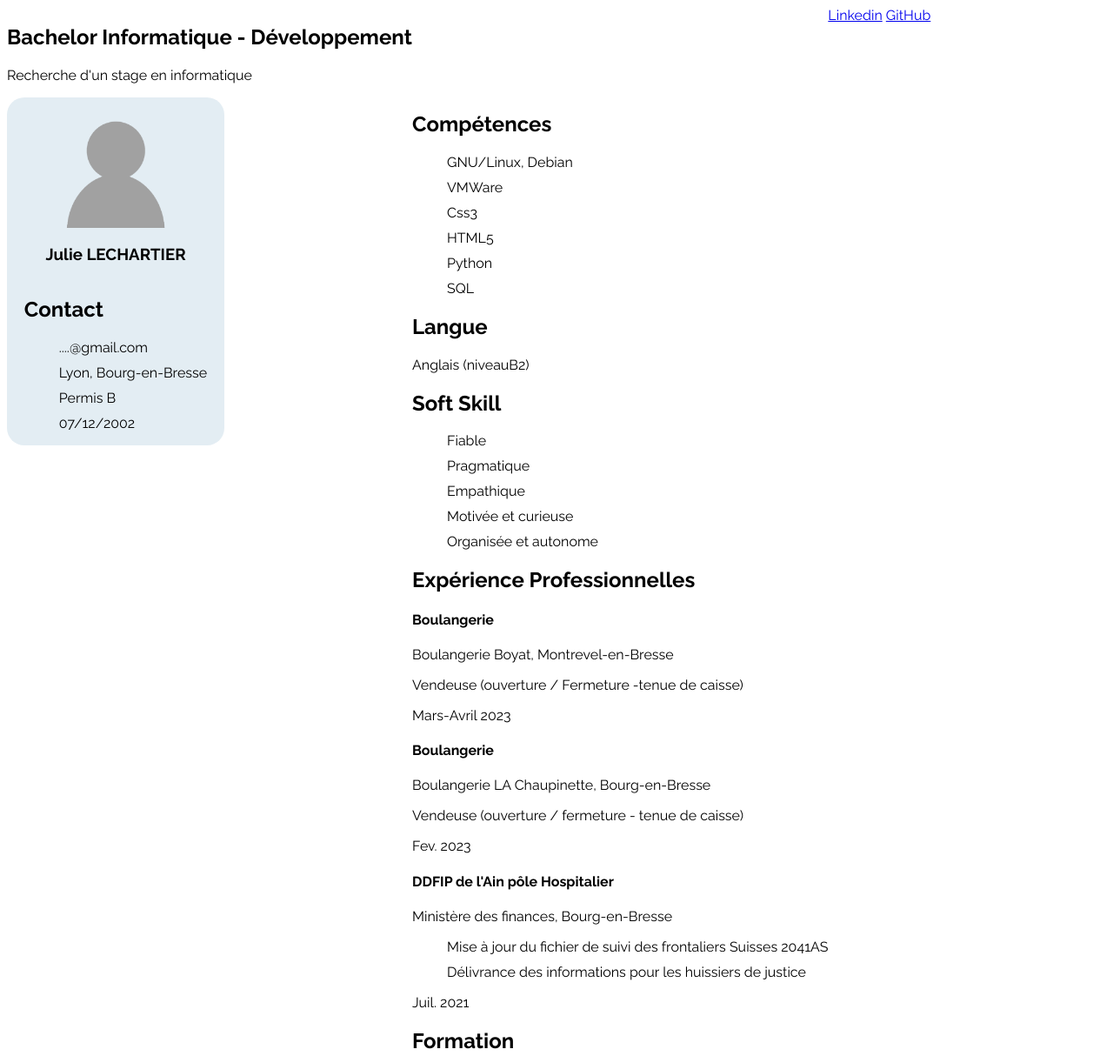
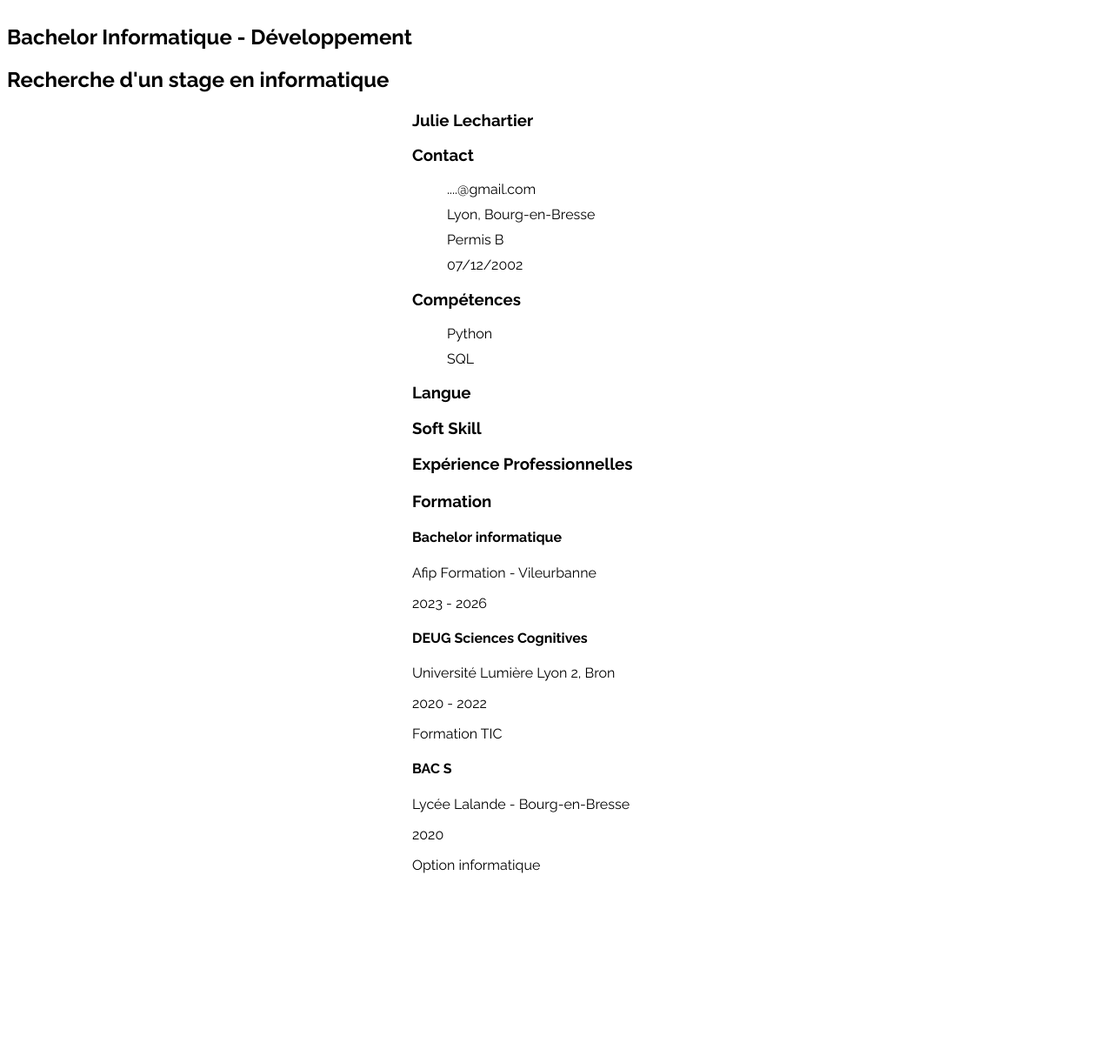
Before and after one commit to Julie-Lechartier/CV-dynamic, a plain HTML site: page index.html in a window 1280 px wide. Shown: the top 1214 px of the page at 87% size. After the commit the page ends 1028 px from the top, so only its background shows below. Drawn offline with Linux system fonts and the light colour scheme.

Commit message:
ajout ID javascript sur HTML

```diff
--- a/dynamic.js
+++ b/dynamic.js
@@ -96,17 +96,6 @@ class periode1{
     }
 }
 
-const us1TitrePro1 = new titrePro1()
-const us1Entreprise1 = new entreprise1()
-const us1Lieu1 = new lieu1()
-const us1Poste1 = new poste1()
-const us1Periode1 = new periode1()
-
-document.getElementById("titrePro1").innerHTML = us1TitrePro1
-document.getElementById("entreprise1").innerHTML = us1Entreprise1
-document.getElementById("lieu1").innerHTML = us1Lieu1
-document.getElementById("poste1").innerHTML = us1Poste1
-document.getElementById("periode1").innerHTML = us1Periode1
 
 // travail 2
 
@@ -138,17 +127,6 @@ class periode2{
     }
 }
 
-const us1TitrePro2 = new titrePro2()
-const us1Entreprise2 = new entreprise2()
-const us1Lieu2 = new lieu2()
-const us1Poste2 = new poste2()
-const us1Periode2 = new periode2()
-
-document.getElementById("titrePro2").innerHTML = us1TitrePro2
-document.getElementById("entreprise2").innerHTML = us1Entreprise2
-document.getElementById("lieu2").innerHTML = us1Lieu2
-document.getElementById("poste2").innerHTML = us1Poste2
-document.getElementById("periode2").innerHTML = us1Periode2
 
 //travail 3
 class titrePro3{
@@ -179,17 +157,6 @@ class periode3{
     }
 }
 
-const us1TitrePro3 = new titrePro3()
-const us1Entreprise3 = new entreprise3()
-const us1Lieu3 = new lieu3()
-const us1Poste3 = new poste3()
-const us1Periode3 = new periode3()
-
-document.getElementById("titrePro3").innerHTML = us1TitrePro3
-document.getElementById("entreprise3").innerHTML = us1Entreprise3
-document.getElementById("lieu3").innerHTML = us1Lieu3
-document.getElementById("poste3").innerHTML = us1Poste3
-document.getElementById("periode3").innerHTML = us1Periode3
 // Utilisateur 1
 
 const us1Compt1 = new Compt1 ()
@@ -202,7 +169,21 @@ const us1Ss1 = new Ss1()
 const us1Ss2 = new Ss2()
 const us1Ss3 = new Ss3()
 const us1Ss4 = new Ss4()
-
+const us1TitrePro1 = new titrePro1()
+const us1Entreprise1 = new entreprise1()
+const us1Lieu1 = new lieu1()
+const us1Poste1 = new poste1()
+const us1Periode1 = new periode1()
+const us1TitrePro2 = new titrePro2()
+const us1Entreprise2 = new entreprise2()
+const us1Lieu2 = new lieu2()
+const us1Poste2 = new poste2()
+const us1Periode2 = new periode2()
+const us1TitrePro3 = new titrePro3()
+const us1Entreprise3 = new entreprise3()
+const us1Lieu3 = new lieu3()
+const us1Poste3 = new poste3()
+const us1Periode3 = new periode3()
 
 document.getElementById("Compt1").innerHTML = us1Compt1
 document.getElementById("Compt2").innerHTML = us1Compt2
@@ -214,3 +195,18 @@ document.getElementById("Ss1").innerHTML = us1Ss1
 document.getElementById("Ss2").innerHTML = us1Ss2
 document.getElementById("Ss3").innerHTML = us1Ss3
 document.getElementById("Ss4").innerHTML = us1Ss4
+document.getElementById("titrePro1").innerHTML = us1TitrePro1
+document.getElementById("entreprise1").innerHTML = us1Entreprise1
+document.getElementById("lieu1").innerHTML = us1Lieu1
+document.getElementById("poste1").innerHTML = us1Poste1
+document.getElementById("periode1").innerHTML = us1Periode1
+document.getElementById("titrePro2").innerHTML = us1TitrePro2
+document.getElementById("entreprise2").innerHTML = us1Entreprise2
+document.getElementById("lieu2").innerHTML = us1Lieu2
+document.getElementById("poste2").innerHTML = us1Poste2
+document.getElementById("periode2").innerHTML = us1Periode2
+document.getElementById("titrePro3").innerHTML = us1TitrePro3
+document.getElementById("entreprise3").innerHTML = us1Entreprise3
+document.getElementById("lieu3").innerHTML = us1Lieu3
+document.getElementById("poste3").innerHTML = us1Poste3
+document.getElementById("periode3").innerHTML = us1Periode3
--- a/index.html
+++ b/index.html
@@ -12,17 +12,19 @@
     <title>CV</title>
 </head>
 <body>
-
-    <header>
+    <header >
         <section class="titre">
             <h1>Bachelor Informatique - Développement</h1>
-            <p>Recherche d'un stage en informatique</p>
+            <h2>Recherche d'un stage en informatique</h2>
         </section>
-        <section class="nomImg">
-            <img src="\photo_anonyme.png" alt="Photo de profil">
-            <h3>Julie LECHARTIER</h3>
+    </header>
+    <main>
+
+
+        <aside class="perso">
+            <h3>Julie Lechartier</h3>
             <section id="contact">
-                <h2>Contact</h2>
+                <h3>Contact</h3>
                 <ul>
                     <li>....@gmail.com</li>
                     <li>Lyon, Bourg-en-Bresse</li>
@@ -30,76 +32,83 @@
                     <li>07/12/2002</li>
                 </ul>
             </section>
-        </section>
-    </header>
 
-    <main>
-        <aside>
-
-            <section id="competence">
-                <h2>Compétences</h2>
+            <h3>Compétences</h3>
+            <section class="competence">
 
                 <ul>
-                    <li>GNU/Linux, Debian</li>
-                    <li>VMWare</li>
-                    <li>Css3</li>
-                    <li>HTML5</li>
+                    <li id = "Compt1"></li>
+                    <li id = "Compt2"></li>
+                    <li id = "Compt3"></li>
+                    <li id = "Compt4"></li>
                     <li>Python</li>
                     <li>SQL</li>
                 </ul>
             </section>
 
+
+            <h3>Langue</h3>
             <section>
-                <h2>Langue</h2>
-                <p>Anglais (niveauB2)</p>
+                <p id = "Lang1"></p>
+                <p id = "Lang2"></p>
+            </section>
+
+
+            <h3>Soft Skill</h3>
+            <section>
+
+                <ul>
+                    <li id = "Ss1"></li>
+                    <li id = "Ss2"></li>
+                    <li id = "Ss3"></li>
+                    <li id = "Ss4"></li>
+                </ul>
+
+            </section>
+        </aside>
+
+
+
+        <article class="pro">
+            <section>
+                <h3>Expérience Professionnelles</h3>
+
+                <section>
+
+                    <h4 id="titrePro1"></h4>
+                    <p id = "entreprise1"></p>
+                    <p id = "lieu1"></p>
+                    <p id="poste1"></p>
+                    <p id="periode1"></p>
+
+                </section>
+
+
+                <section>
+
+                    <h4 id="titrePro2"></h4>
+                    <p id = "entreprise2"></p>
+                    <p id = "lieu2"></p>
+                    <p id="poste2"></p>
+                    <p id="periode2"></p>
+
                 </section>
 
                 <section>
-                <h2>Soft Skill</h2>
 
-                <ul>
-                    <li>Fiable</li>
-                    <li>Pragmatique</li>
-                    <li>Empathique</li>
-                    <li>Motivée et curieuse</li>
-                    <li>Organisée et autonome</li>
-                </ul>
+                    <h4 id="titrePro3"></h4>
+                    <p id = "entreprise2"></p>
+                    <p id = "lieu3"></p>
+                    <p id="poste3"></p>
+                    <p id="periode3"></p>
 
                 </section>
-
-        </aside>
-
-        <article>
-
-            <h2>Expérience Professionnelles</h2>
-            <section>
-
-                <h4>Boulangerie</h4>
-                <p>Boulangerie Boyat, Montrevel-en-Bresse</p>
-                <p>Vendeuse (ouverture / Fermeture -tenue de caisse)</p>
-                <p>Mars-Avril 2023</p>
-            </section>
-
-            <section>
-                <h4>Boulangerie</h4>
-                <p>Boulangerie LA Chaupinette, Bourg-en-Bresse</p>
-                <p>Vendeuse (ouverture / fermeture - tenue de caisse)</p>
-                <p>Fev. 2023</p>
-
-            </section>
-            <section>
-                <h4>DDFIP de l'Ain pôle Hospitalier</h4>
-                <p>Ministère des finances, Bourg-en-Bresse</p>
-                <ul>
-                    <li>Mise à jour du fichier de suivi des frontaliers Suisses 2041AS</li>
-                    <li>Délivrance des informations pour les huissiers de justice</li>
-                </ul>
-                <p>Juil. 2021</p>
             </section>
 
 
 
-            <h2>Formation</h2>
+            <section>
+                <h3>Formation</h3>
 
                 <section>
                     <h4>Bachelor informatique</h4>
@@ -120,29 +129,9 @@
                     <p>2020</p>
                     <p>Option informatique</p>
                 </section>
-
-
-
-            <h2>Stage</h2>
-            <section>
-                <h4>N2JSOFT</h4>
-                <p>Société de création de logiciel, Montagnat</p>
-                <p>Déc. 2022</p>
-            </section>
-
-            <section>
-                <h4>OKTEO</h4>
-                <p>Société de service numérique, Ceyzeriat</p>
-                <p>Nov. 2022</p>
             </section>
         </article>
     </main>
-    <footer>
-        <nav>
-            <a href="https://www.linkedin.com/in/julie-lechartier/">Linkedin</a>
-            <a href="http://julie_lechartier/">GitHub</a>
-        </nav>
-    </footer>
 
 </body>
 </html>
```
Lines whose indentation alone changed are shown as unchanged.
